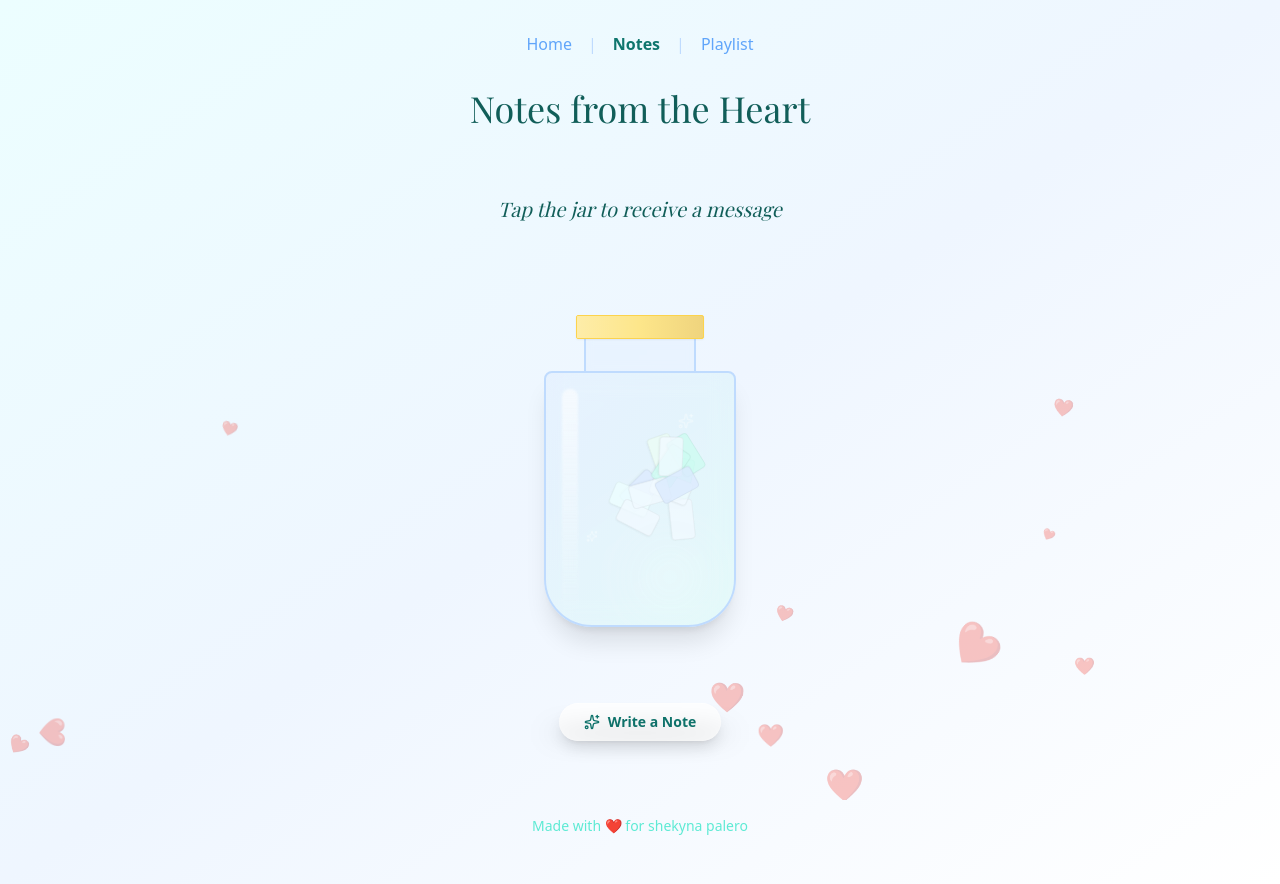
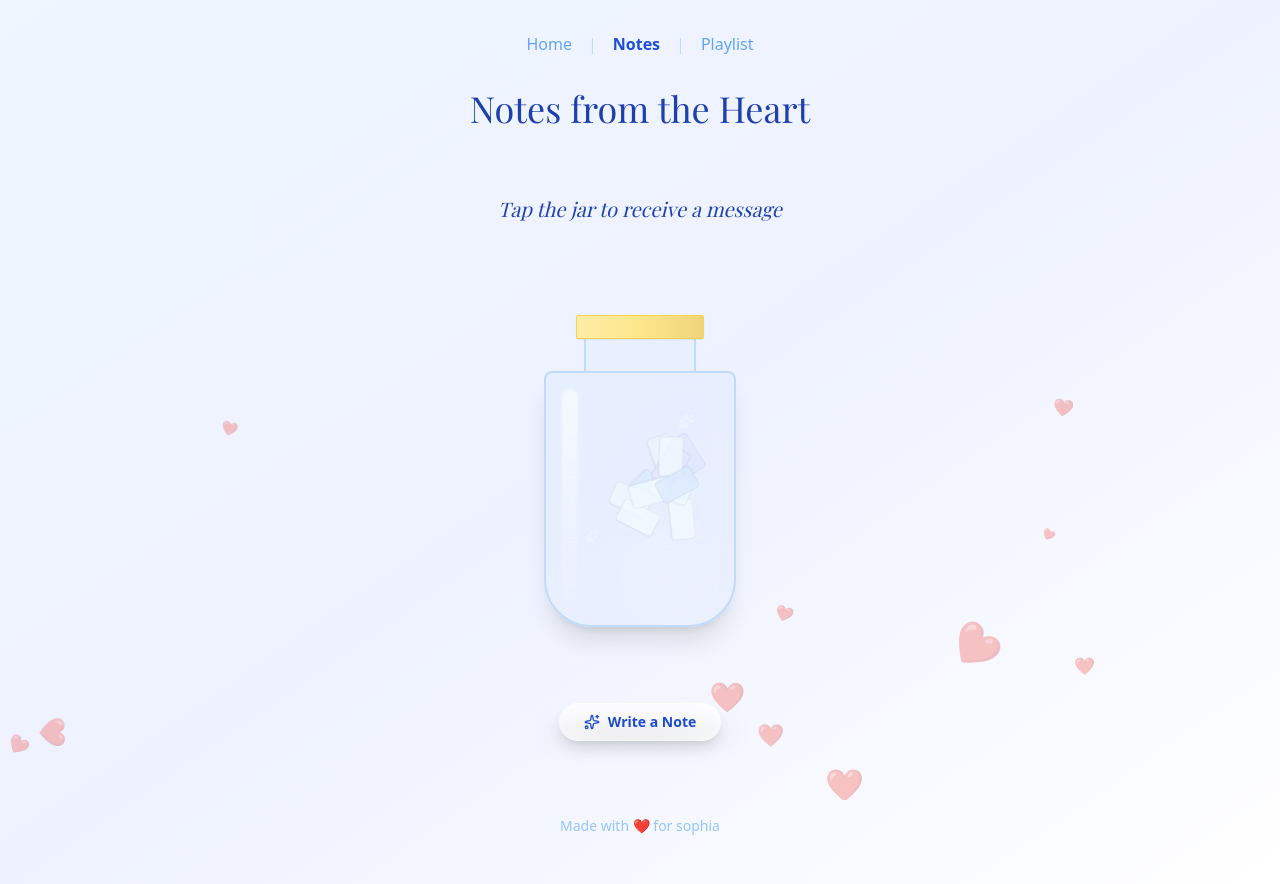
Before and after one commit to cdtpalers/trumsssz, a React (Vite) app: page / in a window 1280 px wide. Both pictures are taken after a click on the button "Open Love Jar". Built offline with nearby package versions, Linux system fonts and the light colour scheme; a web font is replaced by a local one.

Commit message:
Update color theme to shades of blue

```diff
--- a/App.tsx
+++ b/App.tsx
@@ -19,7 +19,7 @@ const App: React.FC = () => {
       case View.NOTES:
         return (
           <div className="w-full animate-fadeIn">
-            <h2 className="text-3xl md:text-4xl font-serif text-teal-800 text-center mb-10">
+            <h2 className="text-3xl md:text-4xl font-serif text-blue-800 text-center mb-10">
               Notes from the Heart
             </h2>
             <LoveJar />
@@ -28,7 +28,7 @@ const App: React.FC = () => {
       case View.PLAYLIST:
         return (
           <div className="w-full animate-fadeIn">
-            <h2 className="text-3xl md:text-4xl font-serif text-teal-800 text-center mb-10">
+            <h2 className="text-3xl md:text-4xl font-serif text-blue-800 text-center mb-10">
               Our Love Soundtrack
             </h2>
             <MusicPlayer />
@@ -38,11 +38,11 @@ const App: React.FC = () => {
         return (
           <div className="text-center animate-fadeIn max-w-2xl px-6">
             <div className="mb-6 flex justify-center">
-              <Heart className="w-20 h-20 text-teal-500 fill-teal-500 animate-pulse" />
+              <Heart className="w-20 h-20 text-blue-500 fill-blue-500 animate-pulse" />
             </div>
             <h1 className="text-5xl md:text-7xl font-serif text-blue-900 mb-6 leading-tight">
               Happy Heart's Day,<br />
-              <span className="text-teal-600">Love</span>
+              <span className="text-blue-600">Love</span>
             </h1>
             <p className="text-xl md:text-2xl text-gray-700 font-light mb-12">
               I made this little space just for us, para ma-remind ka how much you mean to me.
@@ -51,9 +51,9 @@ const App: React.FC = () => {
             <div className="flex flex-col sm:flex-row gap-6 justify-center">
               <button
                 onClick={() => setCurrentView(View.NOTES)}
-                className="group relative px-8 py-4 bg-white text-teal-600 font-bold rounded-2xl shadow-xl hover:shadow-2xl hover:-translate-y-1 transition-all duration-300 border-2 border-blue-100 overflow-hidden"
+                className="group relative px-8 py-4 bg-white text-blue-600 font-bold rounded-2xl shadow-xl hover:shadow-2xl hover:-translate-y-1 transition-all duration-300 border-2 border-blue-100 overflow-hidden"
               >
-                <div className="absolute inset-0 bg-teal-50 opacity-0 group-hover:opacity-100 transition-opacity" />
+                <div className="absolute inset-0 bg-blue-50 opacity-0 group-hover:opacity-100 transition-opacity" />
                 <span className="relative z-10 flex items-center gap-3">
                   <Mail className="w-6 h-6" /> Open Love Jar
                 </span>
@@ -61,9 +61,9 @@ const App: React.FC = () => {
 
               <button
                 onClick={() => setCurrentView(View.PLAYLIST)}
-                className="group relative px-8 py-4 bg-teal-600 text-white font-bold rounded-2xl shadow-xl hover:shadow-2xl hover:-translate-y-1 transition-all duration-300 overflow-hidden"
+                className="group relative px-8 py-4 bg-blue-600 text-white font-bold rounded-2xl shadow-xl hover:shadow-2xl hover:-translate-y-1 transition-all duration-300 overflow-hidden"
               >
-                <div className="absolute inset-0 bg-teal-700 opacity-0 group-hover:opacity-100 transition-opacity" />
+                <div className="absolute inset-0 bg-blue-700 opacity-0 group-hover:opacity-100 transition-opacity" />
                 <span className="relative z-10 flex items-center gap-3">
                   <Music className="w-6 h-6" /> Play Our Songs
                 </span>
@@ -75,7 +75,7 @@ const App: React.FC = () => {
   };
 
   return (
-    <div className="min-h-screen bg-gradient-to-br from-cyan-50 via-blue-50 to-white text-gray-800 font-sans selection:bg-teal-200 overflow-x-hidden">
+    <div className="min-h-screen bg-gradient-to-br from-blue-50 via-indigo-50 to-white text-gray-800 font-sans selection:bg-blue-200 overflow-x-hidden">
 
       {/* Background Ambience */}
       <FloatingHearts />
@@ -88,21 +88,21 @@ const App: React.FC = () => {
           <nav className="flex justify-center gap-4 mb-8">
             <button
               onClick={() => setCurrentView(View.LANDING)}
-              className="text-blue-400 hover:text-teal-600 transition-colors"
+              className="text-blue-400 hover:text-blue-600 transition-colors"
             >
               Home
             </button>
             <span className="text-blue-200">|</span>
             <button
               onClick={() => setCurrentView(View.NOTES)}
-              className={`transition-colors ${currentView === View.NOTES ? 'text-teal-700 font-bold' : 'text-blue-400 hover:text-teal-600'}`}
+              className={`transition-colors ${currentView === View.NOTES ? 'text-blue-700 font-bold' : 'text-blue-400 hover:text-blue-600'}`}
             >
               Notes
             </button>
             <span className="text-blue-200">|</span>
             <button
               onClick={() => setCurrentView(View.PLAYLIST)}
-              className={`transition-colors ${currentView === View.PLAYLIST ? 'text-teal-700 font-bold' : 'text-blue-400 hover:text-teal-600'}`}
+              className={`transition-colors ${currentView === View.PLAYLIST ? 'text-blue-700 font-bold' : 'text-blue-400 hover:text-blue-600'}`}
             >
               Playlist
             </button>
@@ -115,8 +115,8 @@ const App: React.FC = () => {
         </div>
 
         {/* Footer */}
-        <footer className="text-center text-teal-300 text-sm mt-12 pb-4">
-          Made with ❤️ for shekyna palero
+        <footer className="text-center text-blue-300 text-sm mt-12 pb-4">
+          Made with ❤️ for sophia
         </footer>
       </main>
     </div>
--- a/components/FloatingHearts.tsx
+++ b/components/FloatingHearts.tsx
@@ -10,7 +10,7 @@ const FloatingHearts: React.FC = () => {
       {hearts.map((_, i) => (
         <motion.div
           key={i}
-          className="absolute text-cyan-200 opacity-30"
+          className="absolute text-blue-200 opacity-30"
           initial={{
             y: "100vh",
             x: Math.random() * window.innerWidth,
--- a/components/LoveJar.tsx
+++ b/components/LoveJar.tsx
@@ -96,7 +96,7 @@ const LoveJar: React.FC = () => {
         animate={{ opacity: 1, y: 0 }}
         className="mb-12 text-center"
       >
-        <p className="text-teal-800 font-serif italic text-xl">
+        <p className="text-blue-800 font-serif italic text-xl">
           {isOpen ? "A message from my heart..." : "Tap the jar to receive a message"}
         </p>
       </motion.div>
@@ -119,7 +119,7 @@ const LoveJar: React.FC = () => {
           <div className="w-28 h-8 bg-blue-100/30 mx-auto border-x-2 border-blue-200 backdrop-blur-sm z-10" />
 
           {/* Jar Body */}
-          <div className="w-48 h-64 bg-gradient-to-br from-blue-100/40 to-teal-100/40 backdrop-blur-md rounded-b-[3rem] rounded-t-lg border-2 border-blue-200 shadow-xl relative overflow-hidden">
+          <div className="w-48 h-64 bg-gradient-to-br from-blue-100/40 to-indigo-100/40 backdrop-blur-md rounded-b-[3rem] rounded-t-lg border-2 border-blue-200 shadow-xl relative overflow-hidden">
 
             {/* Glass Shine */}
             <div className="absolute top-4 left-4 w-4 h-56 bg-gradient-to-b from-white/60 to-transparent rounded-full blur-[1px]" />
@@ -175,7 +175,7 @@ const LoveJar: React.FC = () => {
                 <X size={20} />
               </button>
 
-              <div className="mb-4 text-teal-500/50">
+              <div className="mb-4 text-blue-500/50">
                 <Sparkles size={24} />
               </div>
 
@@ -186,7 +186,7 @@ const LoveJar: React.FC = () => {
               <div className="flex gap-3">
                 <button
                   onClick={(e) => { e.stopPropagation(); closeNote(); }}
-                  className="text-xs font-bold uppercase tracking-widest text-teal-600 hover:text-teal-800"
+                  className="text-xs font-bold uppercase tracking-widest text-blue-600 hover:text-blue-800"
                 >
                   Put back
                 </button>
@@ -203,7 +203,7 @@ const LoveJar: React.FC = () => {
                       setTimeout(() => setIsOpen(true), 200);
                     }, 400);
                   }}
-                  className="text-xs font-bold uppercase tracking-widest text-teal-600 hover:text-teal-800 flex items-center gap-1"
+                  className="text-xs font-bold uppercase tracking-widest text-blue-600 hover:text-blue-800 flex items-center gap-1"
                 >
                   <RefreshCcw size={12} /> New Note
                 </button>
@@ -221,14 +221,14 @@ const LoveJar: React.FC = () => {
               onClick={() => setIsWriteOpen(false)}
             >
               <div
-                className="bg-white w-full max-w-sm p-6 rounded-2xl shadow-2xl border border-teal-100"
+                className="bg-white w-full max-w-sm p-6 rounded-2xl shadow-2xl border border-blue-100"
                 onClick={(e) => e.stopPropagation()}
               >
-                <h3 className="text-xl font-bold text-teal-800 mb-4 flex items-center gap-2">
+                <h3 className="text-xl font-bold text-blue-800 mb-4 flex items-center gap-2">
                   <Sparkles size={18} /> Write a Note
                 </h3>
                 <textarea
-                  className="w-full h-32 p-3 border border-gray-200 rounded-lg focus:ring-2 focus:ring-teal-500 focus:border-transparent resize-none mb-4 text-gray-700 bg-gray-50"
+                  className="w-full h-32 p-3 border border-gray-200 rounded-lg focus:ring-2 focus:ring-blue-500 focus:border-transparent resize-none mb-4 text-gray-700 bg-gray-50"
                   placeholder="Type your message here..."
                   value={message}
                   onChange={(e) => setMessage(e.target.value)}
@@ -244,7 +244,7 @@ const LoveJar: React.FC = () => {
                   <button
                     onClick={handleSend}
                     disabled={!message.trim() || isSending}
-                    className="px-6 py-2 bg-teal-600 text-white rounded-lg hover:bg-teal-700 disabled:opacity-50 disabled:cursor-not-allowed flex items-center gap-2"
+                    className="px-6 py-2 bg-blue-600 text-white rounded-lg hover:bg-blue-700 disabled:opacity-50 disabled:cursor-not-allowed flex items-center gap-2"
                   >
                     {isSending ? (
                       <RefreshCcw size={16} className="animate-spin" />
@@ -263,10 +263,10 @@ const LoveJar: React.FC = () => {
               initial={{ y: 50, opacity: 0 }}
               animate={{ y: 0, opacity: 1 }}
               exit={{ y: 50, opacity: 0 }}
-              className="absolute z-[60] bottom-10 bg-emerald-50 text-emerald-800 px-6 py-4 rounded-xl shadow-lg border border-emerald-200 flex items-center gap-3"
+              className="absolute z-[60] bottom-10 bg-blue-50 text-blue-800 px-6 py-4 rounded-xl shadow-lg border border-blue-200 flex items-center gap-3"
             >
-              <div className="bg-emerald-100 p-2 rounded-full">
-                <Sparkles size={16} className="text-emerald-600" />
+              <div className="bg-blue-100 p-2 rounded-full">
+                <Sparkles size={16} className="text-blue-600" />
               </div>
               <div>
                 <p className="font-bold text-sm">Sent Successfully!</p>
@@ -283,7 +283,7 @@ const LoveJar: React.FC = () => {
           initial={{ opacity: 0 }}
           animate={{ opacity: 1 }}
           onClick={() => setIsWriteOpen(true)}
-          className="mt-8 px-6 py-2 bg-white/80 backdrop-blur-sm border border-white/50 text-teal-700 rounded-full shadow-lg hover:bg-white hover:scale-105 transition-all text-sm font-semibold flex items-center gap-2 group"
+          className="mt-8 px-6 py-2 bg-white/80 backdrop-blur-sm border border-white/50 text-blue-700 rounded-full shadow-lg hover:bg-white hover:scale-105 transition-all text-sm font-semibold flex items-center gap-2 group"
         >
           <Sparkles size={16} className="group-hover:rotate-12 transition-transform" />
           Write a Note
--- a/constants.ts
+++ b/constants.ts
@@ -5,7 +5,7 @@ import { LoveNote, Song } from './types';
 // Edit the values below to personalize your Valentine's website!
 // ==================================================================================
 
-export const PARTNER_NAME = "WABI KO"; // Change this to your partner's name
+export const PARTNER_NAME = "Sophia"; // Change this to your partner's name
 
 // 💌 LOVE NOTES 💌
 // Add as many notes as you want. These will appear in the "Love Jar" feature.
@@ -19,12 +19,12 @@ export const LOVE_NOTES: LoveNote[] = [
   {
     id: '2',
     content: "ingat ka sa LDC huhuh, I will miss u somuchyyyy",
-    color: 'bg-teal-100',
+    color: 'bg-indigo-100',
   },
   {
     id: '3',
     content: "You are my best friend, my greatest support, and the love of my life.",
-    color: 'bg-cyan-50',
+    color: 'bg-blue-50',
   },
   {
     id: '4',
@@ -34,7 +34,7 @@ export const LOVE_NOTES: LoveNote[] = [
   {
     id: '5',
     content: "I can't wait to live with you soon when we get married. We stay grounded lang sa ating faith kay GOD wabi.",
-    color: 'bg-emerald-50',
+    color: 'bg-indigo-50',
   },
   {
     id: '6',
@@ -44,12 +44,12 @@ export const LOVE_NOTES: LoveNote[] = [
   {
     id: '7',
     content: "im sorry if naaaway kita, that just means nagtatampo akoo and i want lambing hehehe",
-    color: 'bg-teal-100',
+    color: 'bg-indigo-100',
   },
   {
     id: '8',
     content: "i want hugsss na so tightt babyy",
-    color: 'bg-teal-100',
+    color: 'bg-indigo-100',
   },
   {
     id: '9',
```
Also changed, not shown: components/MusicPlayer.tsx (+12 -12 lines).
